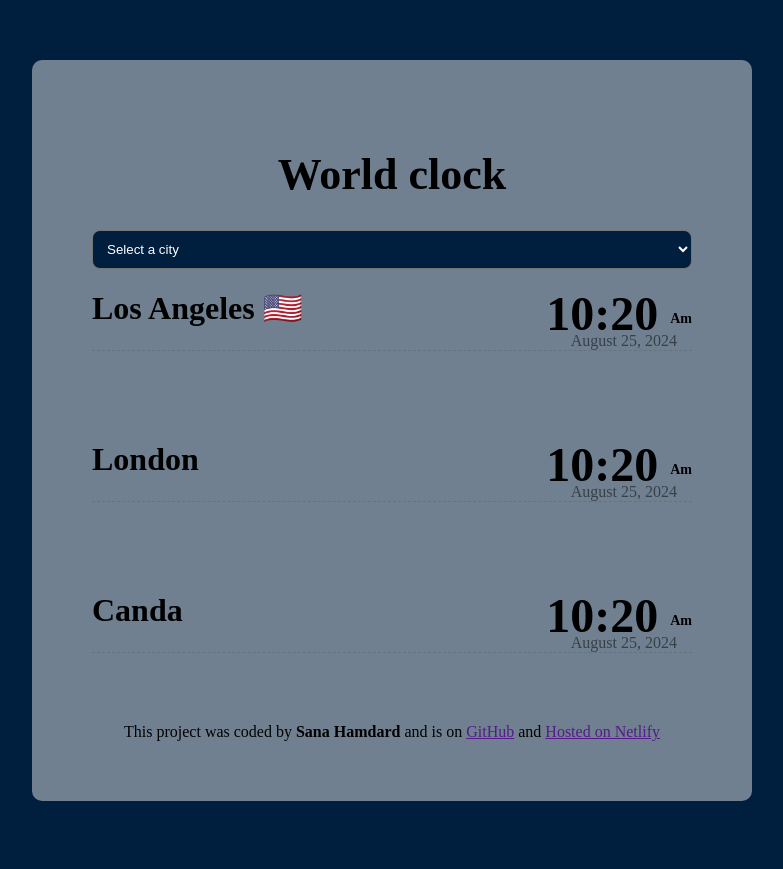
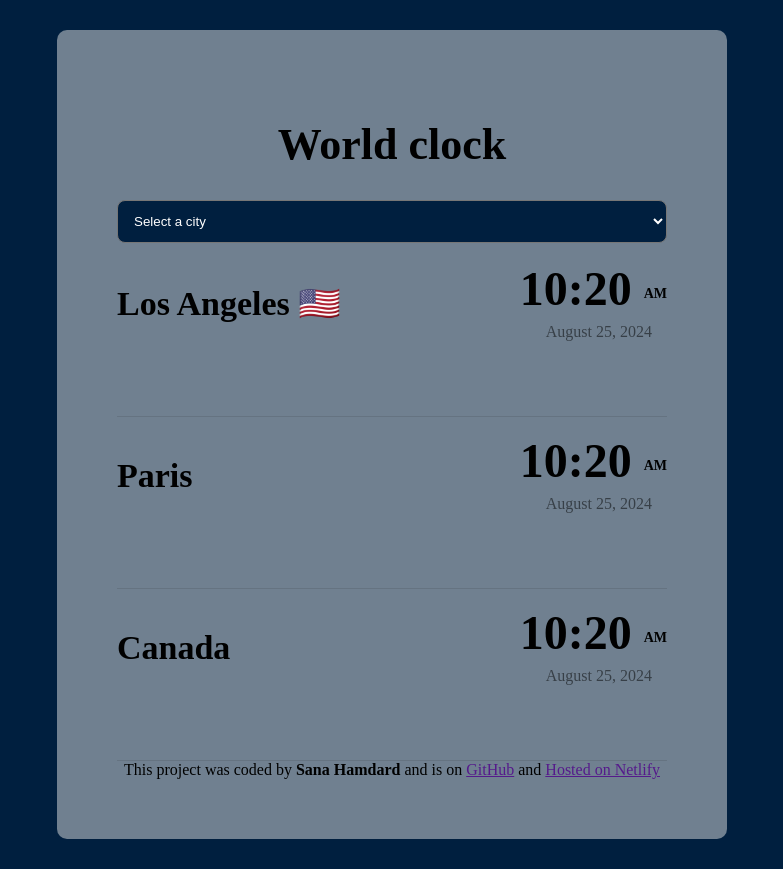
Before and after one commit to SanaHamdard/Weather-app, a plain HTML site: page index.html in a window 1280 px wide. Shown: the whole page, without its empty margins (248-1031 px from the left). Drawn offline with nearby package versions, Linux system fonts and the light colour scheme; a script that the page names is missing.

Commit message:
Update index.html
Added JavaScript

```diff
--- a/index.html
+++ b/index.html
@@ -1,46 +1,54 @@
 <!DOCTYPE html>
 <html lang="en">
+
 <head>
     <meta charset="UTF-8">
     <meta name="viewport" content="width=device-width, initial-scale=1.0">
+    <script src="https://cdnjs.cloudflare.com/ajax/libs/moment.js/2.30.1/moment.min.js"></script>
+    <script
+        src="https://cdnjs.cloudflare.com/ajax/libs/moment-timezone/0.5.34/moment-timezone-with-data.min.js"></script>
     <title>World Clock</title>
     <style>
-        .container{
+       .container {
     text-align: center;
-            max-width: 600px;
-            margin: 60px auto;
-            background-color :#708090;
-            color:black ;
+    max-width: 550px;
+    margin: 30px auto;
+    background-color: #708090;
+    color: black;
     padding: 60px;
     border-radius: 10px;
 }
-body{ background-color: #001f3f ;
+
+body {
+    background-color: #001f3f;
 }
-select{
+
+select {
     display: block;
     width: 100%;
-    padding: 10px;
+    padding: 12px;
     border-radius: 8px;
     color: white;
     background-color: #001f3f;
+    margin-bottom: 20px; }
 
+h1 {
+    font-size: 44px;
+    font-family: 'Times New Roman', Times, serif;
+    padding: 0%;
 }
-h1{
-    font-size: 44px;
-    font-family: 'Times New Roman', Times, serif;}
+
 .city-time-container {
-    display: flex;
-    justify-content: space-between;
-    align-items: center;
     margin-top: 20px;
+    padding: 20px 0;
+        border-bottom: 1px solid rgba(0, 0, 0, 0.1);
 }
 
 .city h2 {
-    margin:20px auto;
-    font-size: 32px;
+    margin: 0 auto 0px;
+    font-size: 34px;
     text-align: start;
-    padding: 0px;
-
+    padding: 0;
 }
 
 .time {
@@ -55,24 +63,26 @@ bottom: 80px;
 .time small {
     font-size: 14px;
     vertical-align: middle;
-
 }
 
+.date {
+    opacity: 0.5;
+    text-align: start;
+}
 
-.date{opacity: 0.5;
-text-align: end;
-position: relative;
-bottom: 15px;
-
-border-bottom: 1px dashed rgba(0, 0, 0, 0.2);
-}
-.hidden{
+.hidden {
     text-align: end;
     position: relative;
     left: -15px;
 }
+
+a:hover{
+    cursor: pointer;
+    color: #001f3f;
+}
     </style>
 </head>
+
 <body>
     <div class="container">
         <h1>World clock</h1>
@@ -80,38 +90,64 @@ border-bottom: 1px dashed rgba(0, 0, 0, 0.2);
             <option value="">Select a city</option>
             <option value="">London</option>
             <option value="">New York</option>
-        <option value="">Auck Land</option>
+            <option value="">Auckland</option>
         </select>
+
+
+        <div class="city-time-container">
             <div class="city">
-        <h2>Los Angeles 🇺🇸 </h2>
+                <h2>Los Angeles 🇺🇸</h2>
+            </div>
+            <div class="date">
+                <div class="hidden" id="first">August 25, 2024</div>
+            </div>
+            <div class="time">10:20 <small>AM</small></div>
+        </div>
 
+        <div class="city-time-container">
+            <div class="city">
+                <h2>Paris</h2>
             </div>
-    <div class="date"> <div class="hidden">August 25, 2024</div></div>
-    <div class="time"> 10:20 <small>Am</small> </div>
+            <div class="date">
+                <div class="hidden" id="paris">August 25, 2024</div>
+            </div>
+            <div class="time">10:20 <small>AM</small></div>
+        </div>
 
+        <div class="city-time-container">
             <div class="city">
-        <h2>London</h2>
+                <h2>Canada</h2>
             </div>
             <div class="date">
                 <div class="hidden">August 25, 2024</div>
             </div>
-    <div class="time"> 10:20 <small>Am</small> </div>
+            <div class="time">10:20 <small>AM</small></div>
+        </div>
 
-<div class="city">
-        <h2>Canda</h2>
-    </div>
-    <div class="date">
-        <div class="hidden">August 25, 2024</div>
-    </div>
-    <div class="time"> 10:20 <small>Am</small> </div>
-    <div class="city">
 
-    </div>
         <footer>
-        This project was coded by <strong>Sana Hamdard</strong> and is on <a
-            href="" target="_blank">GitHub</a> and
+            This project was coded by <strong>Sana Hamdard</strong> and is on <a href="" target="_blank">GitHub</a> and
             <a href="" target="_blank">Hosted on Netlify</a>
         </footer>
     </div>
+
+    <script>
+  setInterval(function () {
+        let firstDateElement = document.querySelector("#first");
+        let firstTimeElement = firstDateElement.closest(".date").nextElementSibling;
+        let firstTime = moment().tz("America/Los_Angeles");
+
+        firstDateElement.innerHTML = firstTime.format("MMMM Do YYYY");
+        firstTimeElement.innerHTML = firstTime.format("h:mm:ss[<small>]A[</small>]");
+
+        let parisDateElement = document.querySelector("#paris");
+        let parisTimeElement = parisDateElement.closest(".date").nextElementSibling;
+        let parisTime = moment().tz("Europe/Paris");
+
+        parisDateElement.innerHTML = parisTime.format("MMMM Do YYYY");
+        parisTimeElement.innerHTML = parisTime.format("h:mm:ss[<small>]A[</small>]");
+    }, 1000);
+</script>
 </body>
+
 </html>
```
Lines whose indentation alone changed are shown as unchanged.
